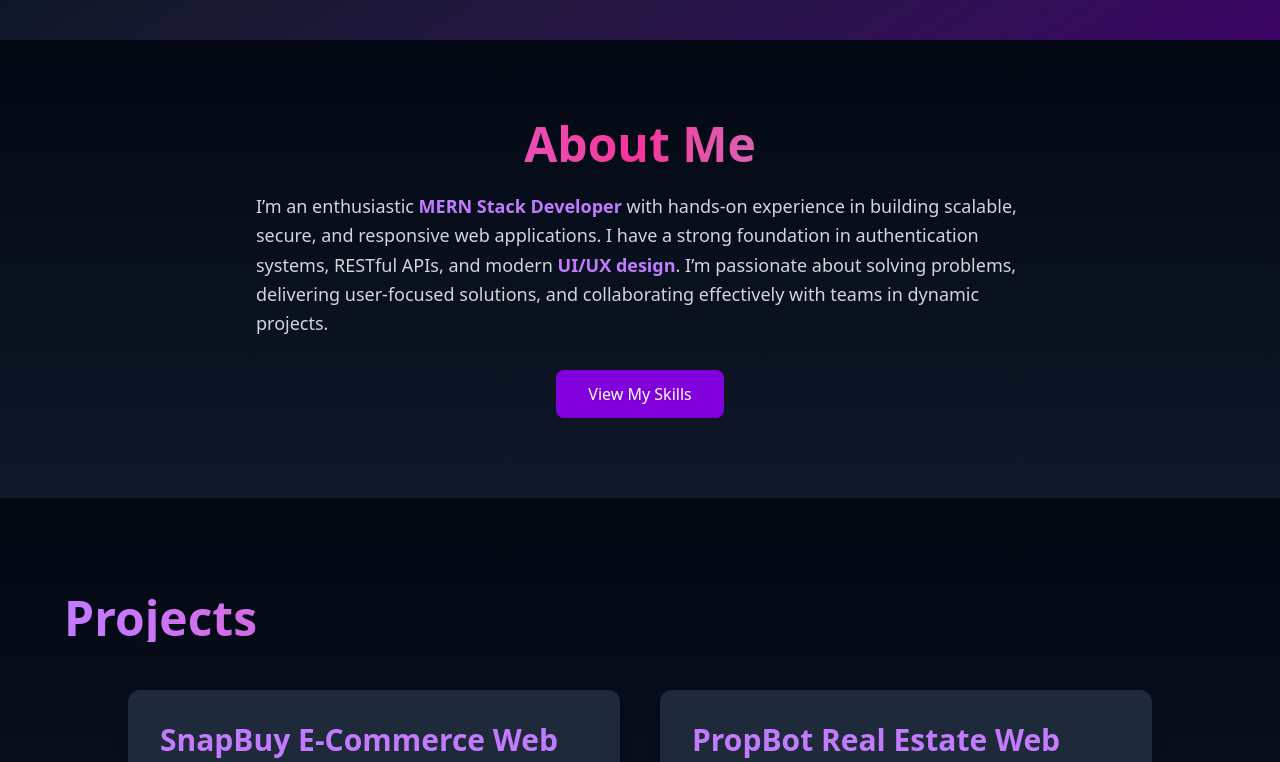
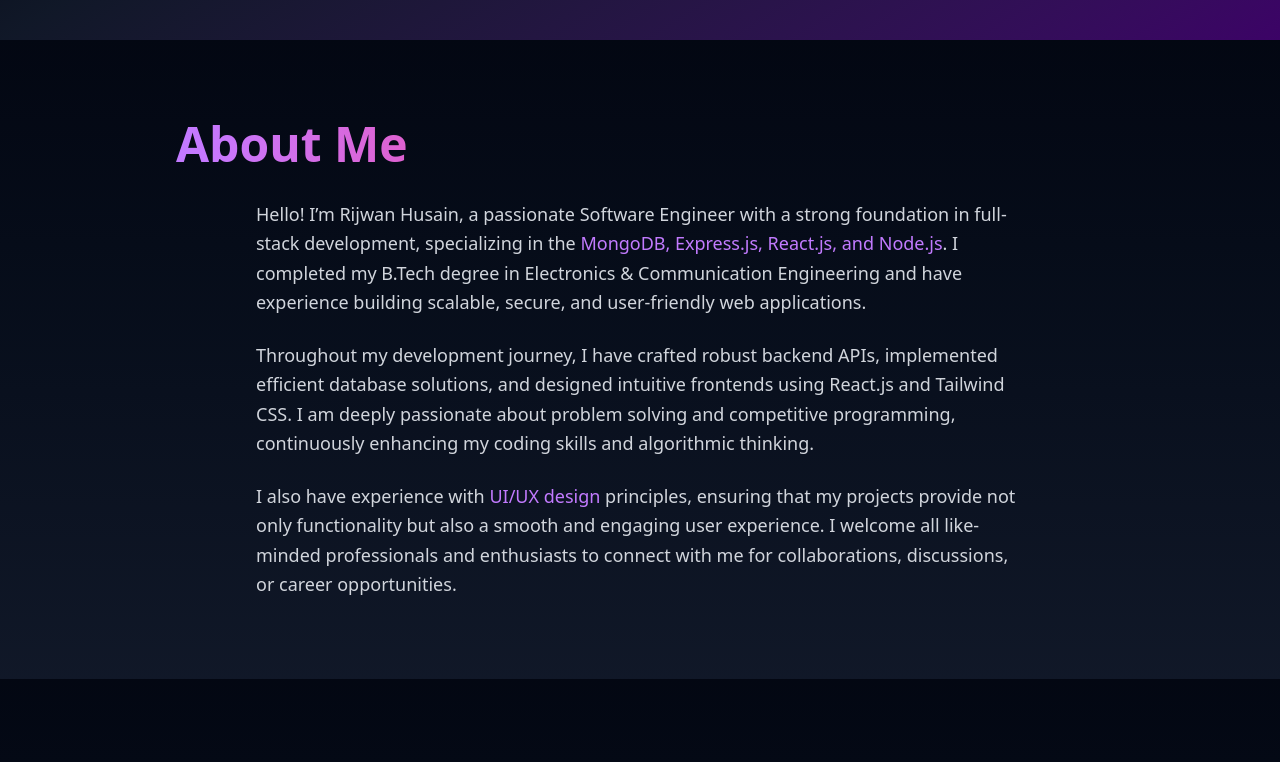
Before and after one commit to rijwanofficials/Portfolio, a React (Vite) app: page / in a window 1280 px wide. Shown: the part 760-1522 px from the top of the page. Built offline with nearby package versions, Linux system fonts and the light colour scheme.

Commit message:
Implement structural updates and optimizations across multiple modules

```diff
--- a/src/components/About.jsx
+++ b/src/components/About.jsx
@@ -7,50 +7,42 @@ export default function About() {
       className="relative py-20 bg-gradient-to-b from-gray-950 to-gray-900 text-white text-center md:text-left"
     >
       <div className="max-w-5xl mx-auto px-6 md:px-12">
-        {/* Heading */}
         <motion.h2
           initial={{ opacity: 0, y: -30 }}
           whileInView={{ opacity: 1, y: 0 }}
           transition={{ duration: 0.8 }}
-          className="text-4xl md:text-5xl font-bold mb-6 text-transparent bg-clip-text bg-gradient-to-r from-purple-400 via-pink-500 to-blue-400 text-center"
+          className="text-4xl md:text-5xl font-bold mb-8 text-transparent bg-clip-text bg-gradient-to-r from-purple-400 via-pink-500 to-blue-400"
         >
           About Me
         </motion.h2>
 
-        {/* Content */}
         <motion.p
           initial={{ opacity: 0 }}
           whileInView={{ opacity: 1 }}
           transition={{ duration: 1, delay: 0.2 }}
           className="text-lg text-gray-300 leading-relaxed max-w-3xl mx-auto"
         >
-          I’m an enthusiastic{" "}
-          <span className="text-purple-400 font-semibold">
-            MERN Stack Developer
-          </span>{" "}
-          with hands-on experience in building scalable, secure, and responsive
-          web applications. I have a strong foundation in authentication
-          systems, RESTful APIs, and modern{" "}
-          <span className="text-purple-400 font-semibold">UI/UX design</span>.
-          I’m passionate about solving problems, delivering user-focused
-          solutions, and collaborating effectively with teams in dynamic
-          projects.
+          Hello! I’m Rijwan Husain, a passionate Software Engineer with a strong foundation in full-stack development, specializing in the{" "}
+          <span className="text-purple-400 font-medium">MongoDB, Express.js, React.js, and Node.js</span>. I completed my B.Tech degree in Electronics & Communication Engineering and have experience building scalable, secure, and user-friendly web applications.
         </motion.p>
 
-        {/* Call to Action */}
-        <motion.div
-          initial={{ opacity: 0, y: 20 }}
-          whileInView={{ opacity: 1, y: 0 }}
+        <motion.p
+          initial={{ opacity: 0 }}
+          whileInView={{ opacity: 1 }}
           transition={{ duration: 1, delay: 0.4 }}
-          className="mt-8 flex justify-center"
+          className="text-lg text-gray-300 leading-relaxed max-w-3xl mx-auto mt-6"
         >
-          <a
-            href="#skills"
-            className="px-8 py-3 bg-purple-700 hover:bg-purple-600 rounded-lg text-white font-medium transition"
-          >
-            View My Skills
-          </a>
-        </motion.div>
+          Throughout my development journey, I have crafted robust backend APIs, implemented efficient database solutions, and designed intuitive frontends using React.js and Tailwind CSS. I am deeply passionate about problem solving and competitive programming, continuously enhancing my coding skills and algorithmic thinking.
+        </motion.p>
+
+        <motion.p
+          initial={{ opacity: 0 }}
+          whileInView={{ opacity: 1 }}
+          transition={{ duration: 1, delay: 0.6 }}
+          className="text-lg text-gray-300 leading-relaxed max-w-3xl mx-auto mt-6"
+        >
+          I also have experience with <span className="text-purple-400 font-medium">UI/UX design</span> principles, ensuring that my projects provide not only functionality but also a smooth and engaging user experience. I welcome all like-minded professionals and enthusiasts to connect with me for collaborations, discussions, or career opportunities.
+        </motion.p>
       </div>
     </section>
   );
--- a/src/components/Education.jsx
+++ b/src/components/Education.jsx
@@ -2,8 +2,8 @@ import { motion } from "framer-motion";
 
 const education = [
   { degree: "Bachelor of Technology, Electronics & Communication Engineering", institution: "Ajay Kumar Garg Engineering College", duration: "2021 - 2025" },
-  { degree: "Intermediate", institution: "Modern Science College", duration: "2019" },
-  { degree: "High School", institution: "Modern Science College", duration: "2018" }
+  { degree: "Intermediate", institution: "Modern Science School", duration: "2019" },
+  { degree: "High School", institution: "Modern Science School", duration: "2018" }
 ];
 
 export default function Education() {
--- a/src/components/Hero.jsx
+++ b/src/components/Hero.jsx
@@ -8,13 +8,13 @@ export default function Hero() {
     <section
       id="home"
       className="relative flex flex-col justify-center items-center min-h-[100vh] overflow-hidden bg-gradient-to-br from-black via-gray-900 to-purple-950"
+      aria-label="Hero section introducing Rijwan Husain"
     >
       {/* Navbar */}
       <Navbar />
 
       {/* Hero Content */}
       <div className="relative z-20 mt-20 px-6 md:px-16 flex flex-col md:flex-row items-center justify-center gap-12 text-center md:text-left">
-
         {/* Left Side - Text Content */}
         <motion.div
           initial={{ opacity: 0, x: -60 }}
@@ -37,14 +37,14 @@ export default function Hero() {
               ]}
               typeSpeed={70}
               backSpeed={40}
-              backDelay={1000}   // shorter pause before continuing typing
+              backDelay={1000} // shorter pause before continuing typing
               smartBackspace
               loop
             />
           </div>
 
           {/* Tagline */}
-          <p className="text-gray-400 text-lg mb-6 leading-relaxed">
+          <p className="text-gray-400 text-lg  mb-6 leading-relaxed">
             Turning ideas into functional, beautiful, and user-friendly digital
             experiences.
           </p>
@@ -55,7 +55,7 @@ export default function Hero() {
               href="https://github.com/rijwanofficials"
               target="_blank"
               rel="noreferrer"
-              className="px-6 py-2 bg-purple-700 hover:bg-purple-500 text-white rounded-lg transition"
+              className="px-6 py-2 bg-purple-700 hover:bg-purple-500 text-white rounded-lg transition transform hover:scale-105 focus:outline-none focus:ring-2 focus:ring-purple-400"
             >
               GitHub
             </a>
@@ -63,15 +63,28 @@ export default function Hero() {
               href="https://www.linkedin.com/in/rijwanln/"
               target="_blank"
               rel="noreferrer"
-              className="px-6 py-2 bg-gray-800 hover:bg-gray-700 text-gray-200 rounded-lg transition"
+              className="px-6 py-2 bg-gray-800 hover:bg-gray-700 text-gray-200 rounded-lg transition transform hover:scale-105 focus:outline-none focus:ring-2 focus:ring-gray-400"
             >
               LinkedIn
+            </a>
+            <a
+              href="/Rizwan_resume.pdf"
+              download
+              className="px-6 py-2 bg-blue-600 hover:bg-blue-500 text-white rounded-lg transition transform hover:scale-105 focus:outline-none focus:ring-2 focus:ring-blue-400"
+            >
+              Download Resume
             </a>
           </div>
 
           {/* Scroll Down Link */}
           <a
             href="#projects"
+            onClick={(e) => {
+              e.preventDefault();
+              document
+                .querySelector("#projects")
+                .scrollIntoView({ behavior: "smooth" });
+            }}
             className="mt-10 inline-block text-purple-400 hover:text-purple-300 transition text-lg"
           >
             ↓ View My Projects
@@ -87,7 +100,8 @@ export default function Hero() {
         >
           <img
             src={profile}
-            alt="Rizwan"
+            alt="Profile picture of Rijwan Husain"
+            loading="lazy"
             className="w-64 h-64 md:w-80 md:h-80 rounded-full border-4 border-purple-500 shadow-2xl object-cover"
           />
         </motion.div>
--- a/src/components/Navbar.jsx
+++ b/src/components/Navbar.jsx
@@ -10,7 +10,7 @@ const navLinks = [
 
 export default function Navbar() {
   return (
-    <nav className="absolute top-8 w-full flex justify-center z-30">
+    <nav className="fixed top-8 w-full flex justify-center z-30">
       <div className="bg-[#181C2A] bg-opacity-80 rounded-2xl px-8 py-3 flex gap-4 shadow-lg">
         {navLinks.map((link) => (
           <a
```
Also changed, not shown: 1 other file (tests, documents, lock files or other folders).
